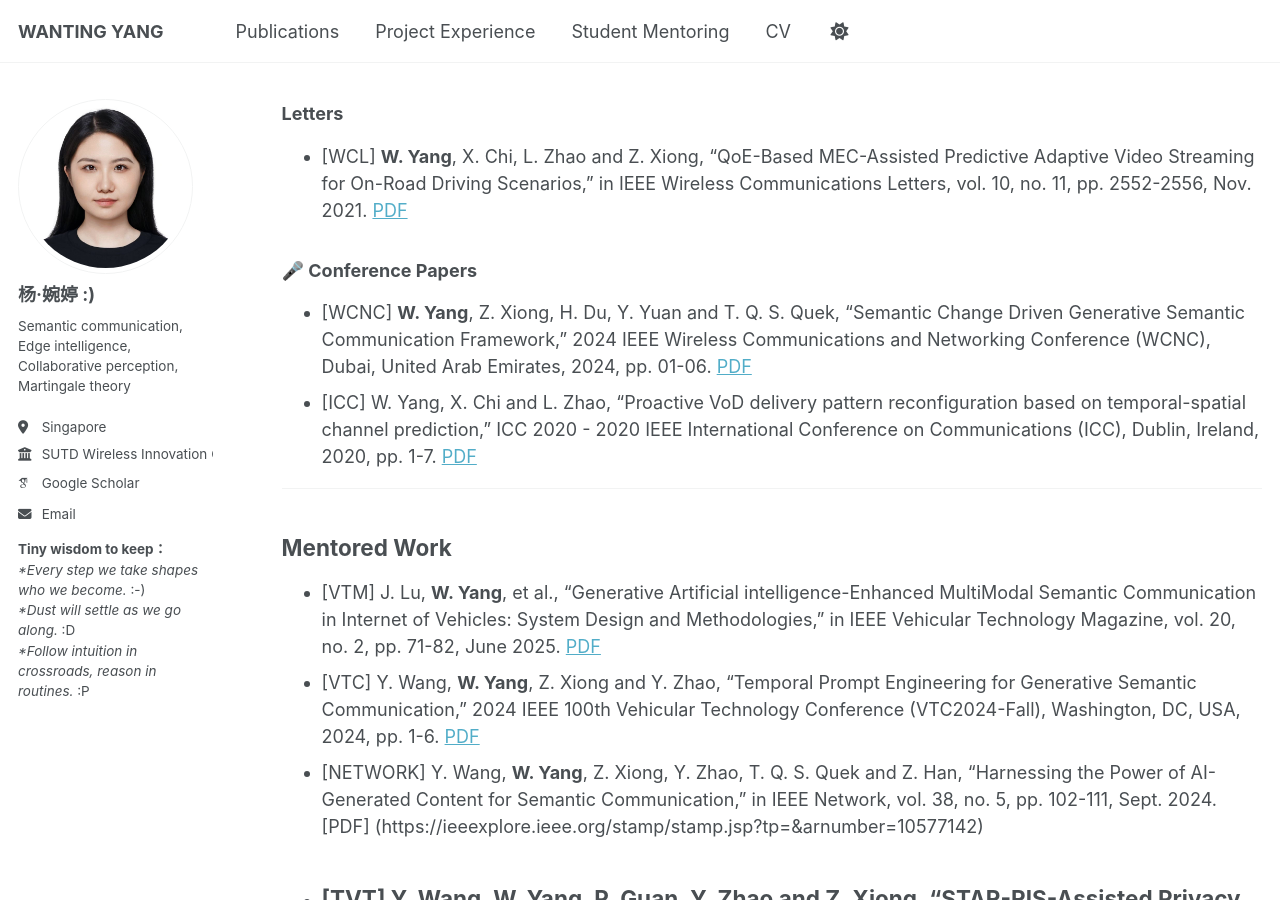
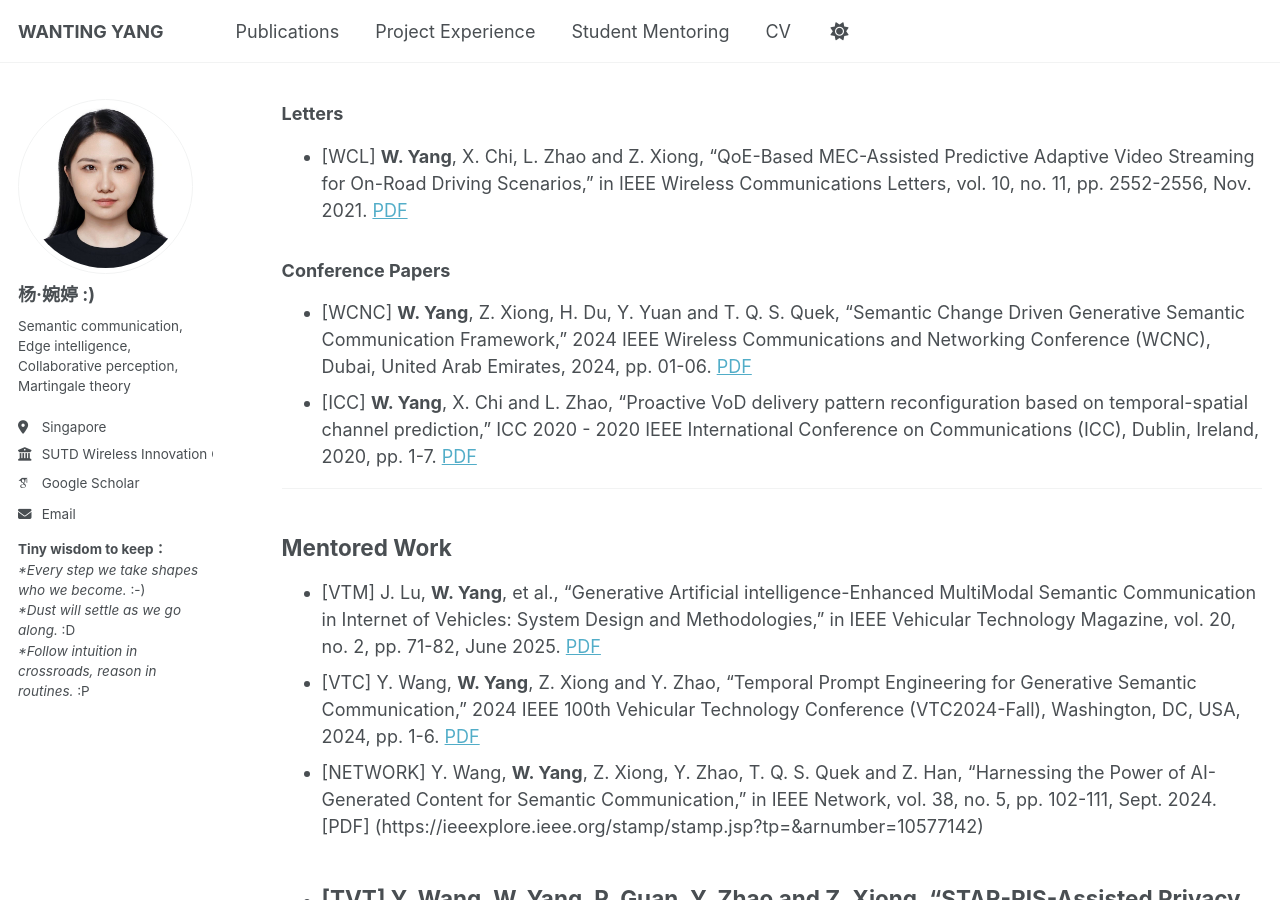
Before and after one commit to wty2011jl/wty2011jl.github.io, a Jekyll site: the page built from _pages/publications.md, in a window 1280 px wide and 900 px high, scrolled down 962 px. Built offline with Jekyll 4.4.1, drawn with Linux system fonts in a browser that asks for light colours; some web fonts are replaced; a script that is not in the unit is left out.

```diff
--- a/_pages/publications.md
+++ b/_pages/publications.md
@@ -30,10 +30,10 @@ redirect_from:
 
 - [WCL] **W. Yang**, X. Chi, L. Zhao and Z. Xiong, "QoE-Based MEC-Assisted Predictive Adaptive Video Streaming for On-Road Driving Scenarios," in IEEE Wireless Communications Letters, vol. 10, no. 11, pp. 2552-2556, Nov. 2021. [PDF](https://ieeexplore.ieee.org/stamp/stamp.jsp?tp=&arnumber=9520822)
 
-### 🎤 Conference Papers
+### Conference Papers
 
 - [WCNC] **W. Yang**, Z. Xiong, H. Du, Y. Yuan and T. Q. S. Quek, "Semantic Change Driven Generative Semantic Communication Framework," 2024 IEEE Wireless Communications and Networking Conference (WCNC), Dubai, United Arab Emirates, 2024, pp. 01-06. [PDF](https://ieeexplore.ieee.org/stamp/stamp.jsp?tp=&arnumber=10571010)
-- [ICC] W. Yang, X. Chi and L. Zhao, "Proactive VoD delivery pattern reconfiguration based on temporal-spatial channel prediction," ICC 2020 - 2020 IEEE International Conference on Communications (ICC), Dublin, Ireland, 2020, pp. 1-7. [PDF](https://ieeexplore.ieee.org/stamp/stamp.jsp?tp=&arnumber=9149070)
+- [ICC] **W. Yang**, X. Chi and L. Zhao, "Proactive VoD delivery pattern reconfiguration based on temporal-spatial channel prediction," ICC 2020 - 2020 IEEE International Conference on Communications (ICC), Dublin, Ireland, 2020, pp. 1-7. [PDF](https://ieeexplore.ieee.org/stamp/stamp.jsp?tp=&arnumber=9149070)
 
 ---
 
@@ -49,4 +49,3 @@ redirect_from:
 
 - [IOTJ ]H. Yan, X. Chi, **W. Yang**, Z. Xiong and Z. Han, "Maximum Throughput Analysis in Hybrid Energy Harvesting Wireless Communication Systems Based on Martingale Theory," in IEEE Internet of Things Journal, vol. 11, no. 23, pp. 38054-38067, 1 Dec.1, 2024. [PDF](https://ieeexplore.ieee.org/stamp/stamp.jsp?tp=&arnumber=10634856)
 - [TVT] H. Yan, X. Chi, **W. Yang** and Z. Han, "End-to-End Delay Analysis for Multi-Hop Wireless Links Based on Martingale Theory," in IEEE Transactions on Vehicular Technology, vol. 73, no. 9, pp. 13090-13096, Sept. 2024. [PDF](https://ieeexplore.ieee.org/stamp/stamp.jsp?tp=&arnumber=10502194)
--
```
